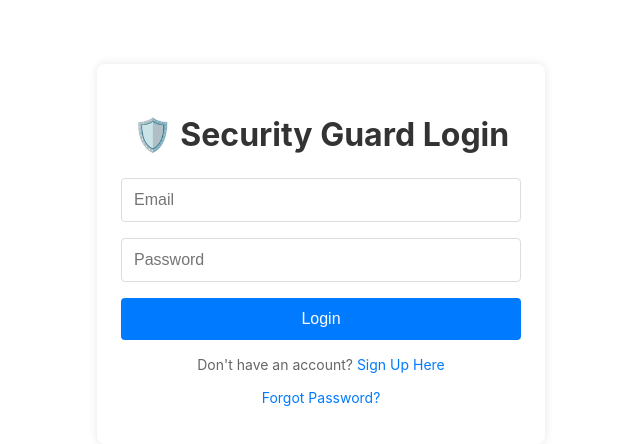
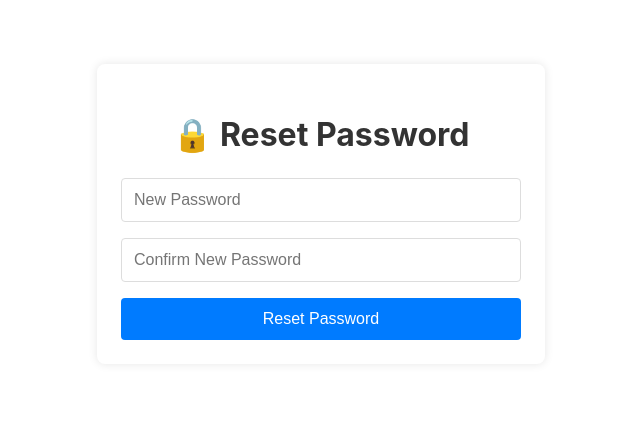
Before and after one commit to bendalejatin/security-module, a React (Create React App) app: page /security/reset-password/1 in a window 1280 px wide. Before the commit this address led to /security/login. Shown: the top 444 px of the page, without its empty margins (319-959 px from the left). Built offline with nearby package versions, Linux system fonts and the light colour scheme.

Commit message:
update forget password

```diff
--- a/src/App.js
+++ b/src/App.js
@@ -28,14 +28,8 @@ const App = () => {
           {/* Public Routes */}
           <Route path="/security/login" element={<SecurityGuardLogin />} />
           <Route path="/security/signup" element={<SecurityGuardSignup />} />
-          <Route
-            path="/security/forgot-password"
-            element={<GuardForgotPassword />}
-          />
-          <Route
-            path="/reset-password/:token"
-            element={<GuardResetPassword />}
-          />
+          <Route path="/security/forgot-password" element={<GuardForgotPassword />} />
+          <Route path="/security/reset-password/:token" element={<GuardResetPassword />} />
 
           {/* Protected Routes */}
           <Route
--- a/src/Components/GuardForgotPassword.jsx
+++ b/src/Components/GuardForgotPassword.jsx
@@ -1,9 +1,8 @@
 import React, { useState } from "react";
 import axios from "axios";
-import "./styles/Auth.css";
+import "./styles/SecurityGuardLogin.css"; // reuse same styles
 
-const BASE_URL = "http://localhost:5000"; // Adjust this to your backend URL
-//const BASE_URL = "https://dec-entrykart-backend.onrender.com" ; // deployment url
+const BASE_URL = "http://localhost:5000"; // Adjust to your backend
 
 const GuardForgotPassword = () => {
   const [email, setEmail] = useState("");
@@ -12,10 +11,10 @@ const GuardForgotPassword = () => {
   const handleForgotPassword = async (e) => {
     e.preventDefault();
     try {
-      const response = await axios.post(`${BASE_URL}/api/auth/forgot-password`, { email });
-      setMessage(response.data.message);
+      const response = await axios.post(`${BASE_URL}/api/guard/forgot-password`, { email });
+      setMessage(response.data.message || "Password reset link sent to your email.");
     } catch (error) {
-      setMessage("❌ Error: " + (error.response?.data?.message || error.message));
+      setMessage(error.response?.data?.message || "Something went wrong.");
     }
   };
 
@@ -23,10 +22,19 @@ const GuardForgotPassword = () => {
     <div className="auth-container">
       <h2>🔑 Forgot Password</h2>
       <form onSubmit={handleForgotPassword}>
-        <input type="email" placeholder="Enter your email" value={email} onChange={(e) => setEmail(e.target.value)} required />
+        <input
+          type="email"
+          placeholder="Enter your registered email"
+          value={email}
+          onChange={(e) => setEmail(e.target.value)}
+          required
+        />
         <button type="submit">Send Reset Link</button>
       </form>
-      <p>{message}</p>
+      {message && <p>{message}</p>}
+      <p>
+        <a href="/security/login">Back to Login</a>
+      </p>
     </div>
   );
 };
--- a/src/Components/GuardResetPassword.jsx
+++ b/src/Components/GuardResetPassword.jsx
@@ -1,25 +1,32 @@
 import React, { useState } from "react";
+import { useParams, useNavigate } from "react-router-dom";
 import axios from "axios";
-import { useParams, useNavigate } from "react-router-dom";
-import "./styles/Auth.css";
+import "./styles/SecurityGuardLogin.css";
 
-const BASE_URL = "http://localhost:5000"; // Adjust this to your backend URL
-//const BASE_URL = "https://dec-entrykart-backend.onrender.com" ; // deployment url
+const BASE_URL = "http://localhost:5000";
 
 const GuardResetPassword = () => {
-  const { token } = useParams(); // ✅ Get token from URL
+  const { token } = useParams(); // get token from URL
+  const navigate = useNavigate();
   const [newPassword, setNewPassword] = useState("");
+  const [confirmPassword, setConfirmPassword] = useState("");
   const [message, setMessage] = useState("");
-  const navigate = useNavigate();
 
   const handleResetPassword = async (e) => {
     e.preventDefault();
+    if (newPassword !== confirmPassword) {
+      setMessage("Passwords do not match.");
+      return;
+    }
     try {
-      await axios.post(`${BASE_URL}/api/auth/reset-password`, { token, newPassword });
-      alert("✅ Password updated successfully! Please log in.");
-      navigate("/security/login");
+      const response = await axios.post(`${BASE_URL}/api/guard/reset-password`, {
+        token,
+        newPassword,
+      });
+      alert(response.data.message || "Password reset successful!");
+      navigate("/security/login"); // Redirect to login
     } catch (error) {
-      setMessage("❌ Error: " + (error.response?.data?.message || error.message));
+      setMessage(error.response?.data?.message || "Something went wrong.");
     }
   };
 
@@ -27,10 +34,23 @@ const GuardResetPassword = () => {
     <div className="auth-container">
       <h2>🔒 Reset Password</h2>
       <form onSubmit={handleResetPassword}>
-        <input type="password" placeholder="Enter new password" value={newPassword} onChange={(e) => setNewPassword(e.target.value)} required />
+        <input
+          type="password"
+          placeholder="New Password"
+          value={newPassword}
+          onChange={(e) => setNewPassword(e.target.value)}
+          required
+        />
+        <input
+          type="password"
+          placeholder="Confirm New Password"
+          value={confirmPassword}
+          onChange={(e) => setConfirmPassword(e.target.value)}
+          required
+        />
         <button type="submit">Reset Password</button>
       </form>
-      <p>{message}</p>
+      {message && <p>{message}</p>}
     </div>
   );
 };
```
